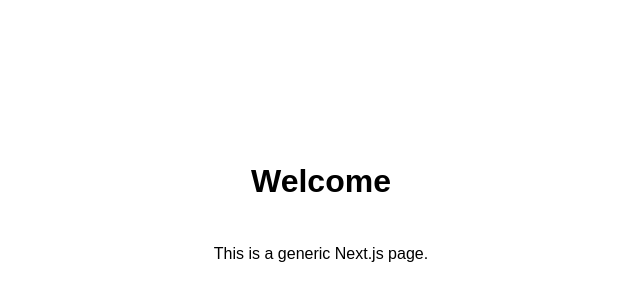
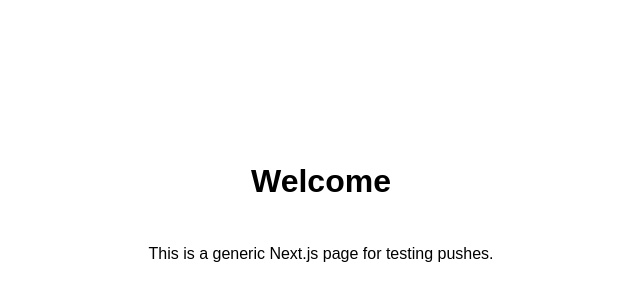
Before and after one commit to OliverZacho/pi, a Next.js app: page / in a window 1280 px wide. Shown: the part 190-490 px from the top of the page, without its empty margins (319-959 px from the left). Built offline with nearby package versions, Linux system fonts and the light colour scheme.

Commit message:
Update home page text to clarify purpose for testing pushes.

```diff
--- a/app/page.tsx
+++ b/app/page.tsx
@@ -2,7 +2,7 @@ export default function Home() {
   return (
     <main className="page">
       <h1>Welcome</h1>
-      <p>This is a generic Next.js page.</p>
+      <p>This is a generic Next.js page for testing pushes.</p>
     </main>
   );
 }
```
